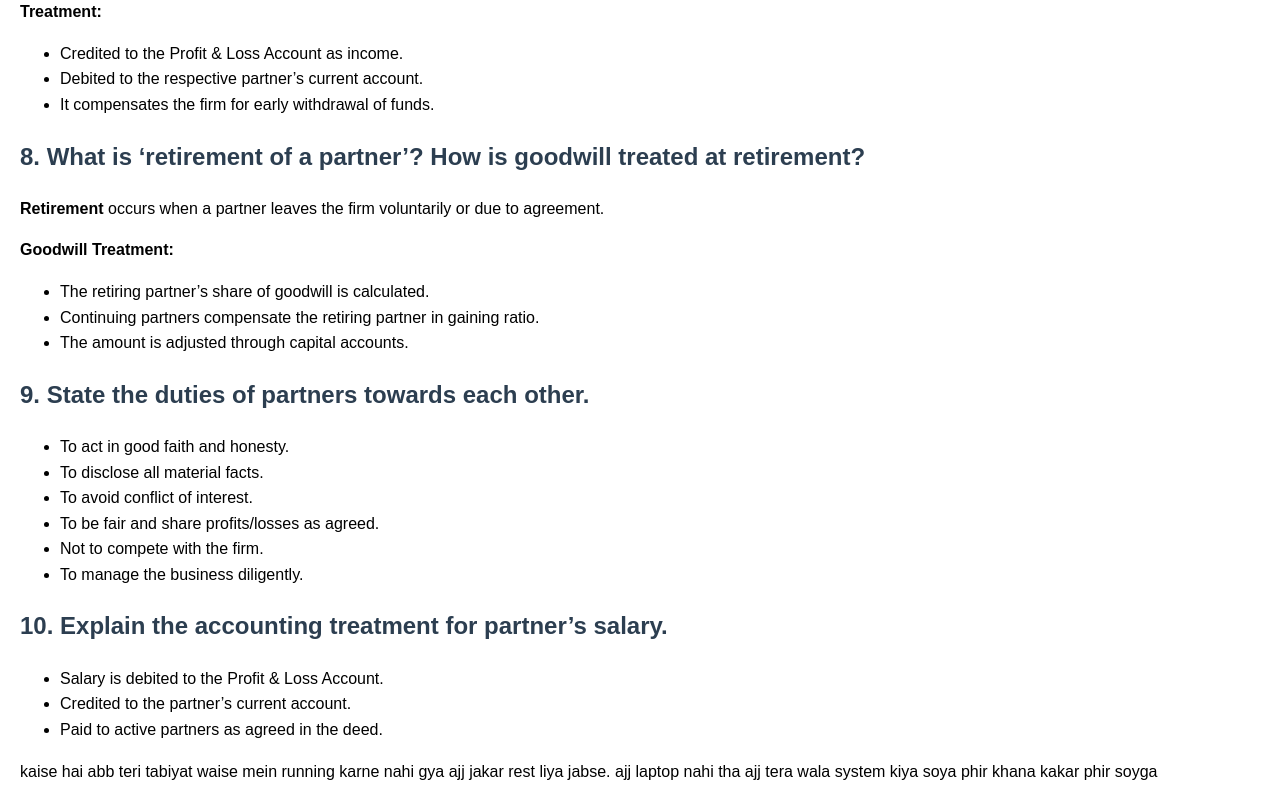
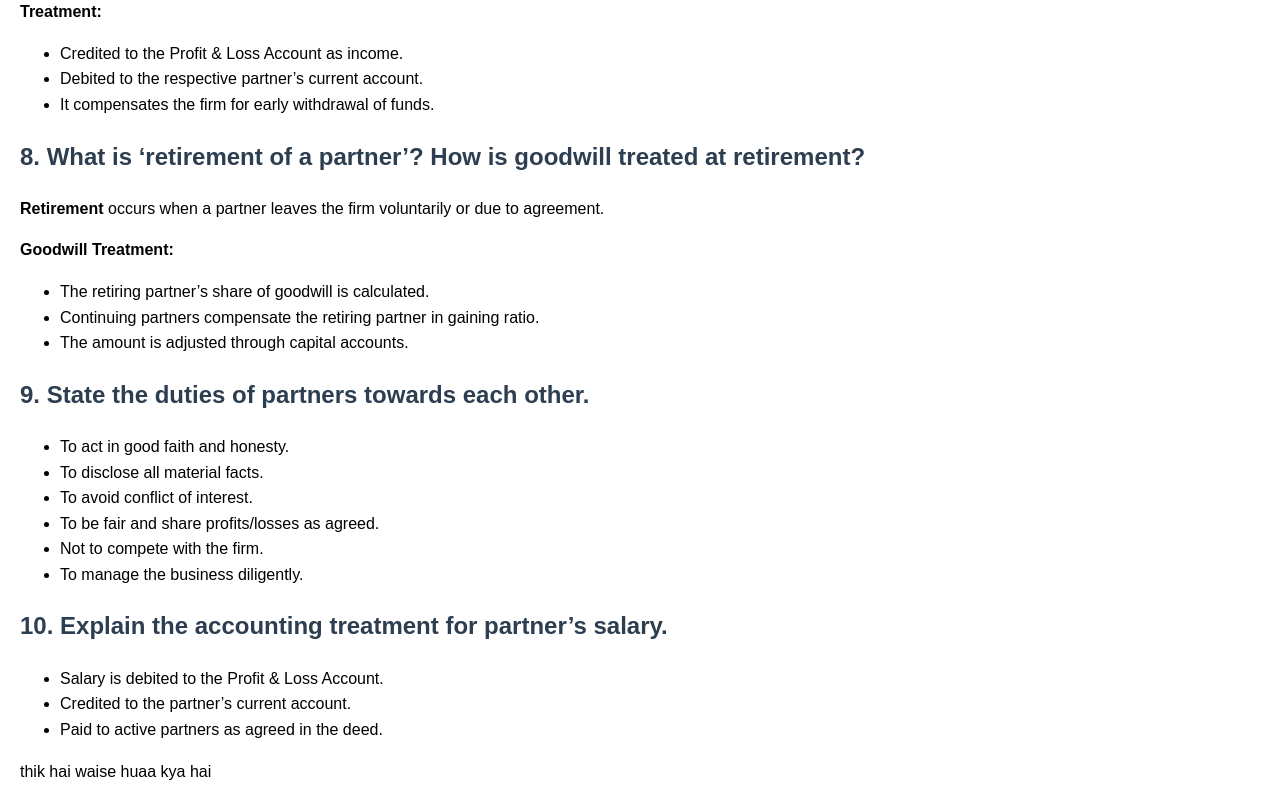
Before and after one commit to juddjhf/educational, a website: page ch-1index.html in a window 1280 px wide. Shown: the part 5201-6005 px from the top of the page. Drawn offline with Linux system fonts and the light colour scheme.

Commit message:
Update ch-1index.html

```diff
--- a/ch-1index.html
+++ b/ch-1index.html
@@ -361,6 +361,6 @@
     </div>
   </div>
 <h>
-kaise hai abb teri tabiyat waise mein running karne nahi gya ajj jakar rest liya jabse. ajj laptop nahi tha ajj tera wala system kiya soya phir khana kakar phir soyga
+  thik hai waise huaa kya hai
 </h>
 </html>
```
